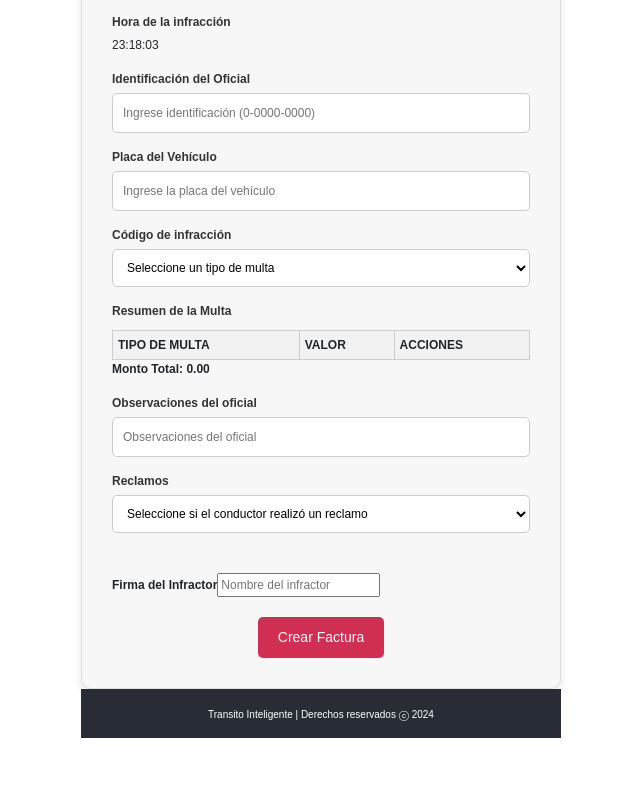
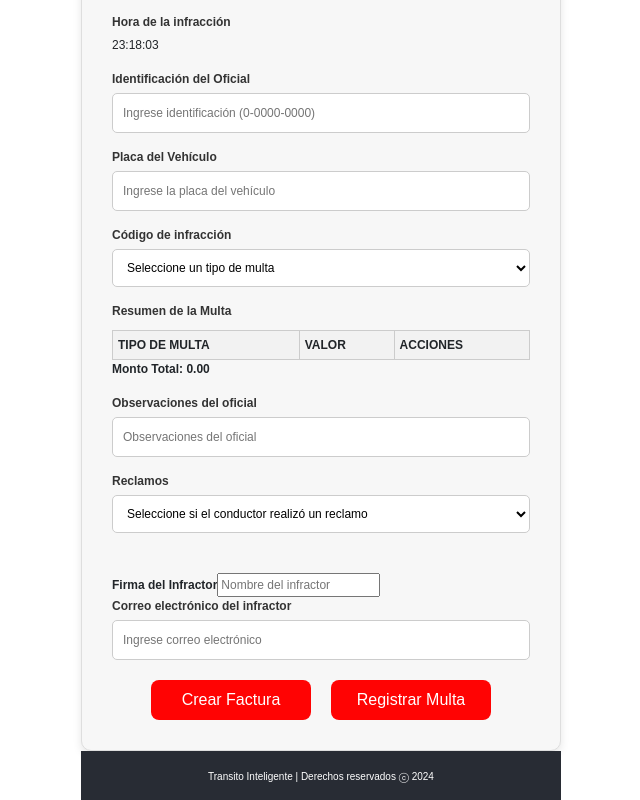
Before and after one commit to Tropicalboy21/Proyecto2_FrontEnd, a React (Vite) app: page /creacionMulta in a window 1280 px wide. Shown: the part 298-1098 px from the top of the page, without its empty margins (319-959 px from the left). Before the commit the page ends 1036 px from the top, so only its background shows below. Built offline with nearby package versions, Linux system fonts and the light colour scheme.

Commit message:
Actualización Oficial

```diff
--- a/package.json
+++ b/package.json
@@ -19,6 +19,7 @@
     "@react-google-maps/api": "^2.20.3",
     "axios": "^1.7.7",
     "firebase": "^11.0.1",
+    "html2canvas": "^1.4.1",
     "jspdf": "^2.5.2",
     "jspdf-autotable": "^3.8.4",
     "react": "^18.3.1",
--- a/src/assets/styles/stylesOficial/CreacionMulta.css
+++ b/src/assets/styles/stylesOficial/CreacionMulta.css
@@ -112,24 +112,37 @@ th {
     justify-content: center;
     align-items: center;
     margin-top: 20px;
+    gap: 20px;
 }
 
 .action-button button {
-    padding: 10px 20px;
-    font-size: 14px;
-    background-color: #d12e54;
+    padding: 8px 10px;
+    font-size: 16px;
+    background-color: #ff0303;
     color: white;
     border: none;
-    border-radius: 5px;
+    border-radius: 8px;
     cursor: pointer;
-    transition: background-color 0.3s ease;
+    transition: background-color 0.3s ease, transform 0.2s ease;
+    min-width: 160px;
 }
 
+
 .action-button button:hover {
-    background-color: #0056b3;
+    background-color: #C12A4A;
     transform: translateY(-2px);
 }
 
+.action-button button:disabled {
+    background-color: #ccc;
+    cursor: not-allowed;
+}
+
+
+.action-button button:focus {
+    outline: none;
+    border: 2px solid #D12E54;
+}
 .error-message {
     color: red;
     font-size: 10px;
--- a/src/components/Oficial/CreacionMulta.jsx
+++ b/src/components/Oficial/CreacionMulta.jsx
@@ -133,50 +133,23 @@ const CreacionMulta = ({ username }) => {
   const totalFormatted = montoMulta.toFixed(2);
 
   const crearFacturaPDF = () => {
-    if (!validateIdentification(inspector)) {
-      setError('Debe ingresar una identificación válida (0-0000-0000).');
-      return;
-    }
+    if (!handleValidations()) return;
 
-    if (!placaVehiculo) {
-      setError('Debe ingresar una placa válida.');
-      return;
-    }
+    const invoice = document.querySelector('.invoice');
 
-    if (codigoInfraccion.length === 0) {
-      setError('Debe seleccionar al menos un código de infracción.');
-      return;
-    }
+    html2canvas(invoice, { scale: 2 }).then((canvas) => {
 
-    setError('');
+      const imgData = canvas.toDataURL('image/png');
 
-    const doc = new jsPDF();
+      const pdf = new jsPDF('p', 'mm', 'a4');
 
-    doc.setFont("Arial", "bold", 12);
-    doc.text("Factura de Multa", 20, 10);
+      const pdfWidth = pdf.internal.pageSize.getWidth();
+      const pdfHeight = (canvas.height * pdfWidth) / canvas.width;
 
-    doc.setFont("Arial", "normal", 10);
-    doc.text(`Id Multa: ${multaId}`, 20, 20);
-    doc.text(`No Boleta: ${boletaNum}`, 20, 30);
-    doc.text(`Fecha de la infracción: ${fechaInfraccion}`, 20, 40);
-    doc.text(`Hora de la infracción: ${horaInfraccion}`, 20, 50);
-    doc.text(`Identificación del Oficial: ${inspector}`, 20, 60);
-    doc.text(`Placa del Vehículo: ${placaVehiculo}`, 20, 70);
+      pdf.addImage(imgData, 'PNG', 0, 0, pdfWidth, pdfHeight);
 
-    const tableColumn = ["Código de Infracción", "Monto"];
-    const tableRows = codigoInfraccion.map(tipo => [tipo, multas[tipo].toFixed(2)]);
-
-    doc.autoTable(tableColumn, tableRows, { startY: 80 });
-
-
-    const totalFormatted = montoMulta.toFixed(2);
-    doc.text(`Monto Total: ${totalFormatted}`, 20, doc.lastAutoTable.finalY + 10);
-    doc.save("factura_multa.pdf");
-
-
-    setAlertMessage('Factura generada con éxito.');
-    setAlertType('success');
-    setShowAlert(true);
+      pdf.save('factura_multa.pdf');
+    });
   };
 
 
@@ -318,14 +291,20 @@ const CreacionMulta = ({ username }) => {
         <label>Firma del Infractor</label>
         <input type="text" placeholder="Nombre del infractor" />
       </div>
+      <div className="form-group">
+        <label>Correo electrónico del infractor</label>
+        <input
+          type="email"
+          value={useremail}
+          onChange={(e) => setUserEmail(e.target.value)}
+          placeholder="Ingrese correo electrónico"
+        />
+      </div>
       <div className="action-button">
-        <button onClick={() => {
-          crearFacturaPDF();
-          registerFine(e);
-        }}>
-          Crear Factura
-        </button>
-      </div>
+    <button onClick={crearFacturaPDF}>Crear Factura</button>
+    <button onClick={registerFine}>Registrar Multa</button>
+</div>
+
     </div>
   );
 };
```
Also changed, not shown: 1 other file (tests, documents, lock files or other folders).
